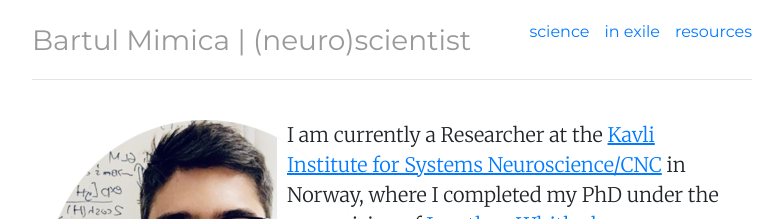
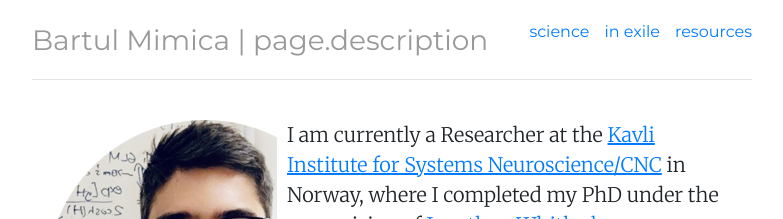
Before and after one commit to bartulem/bartulem.github.io, a Jekyll site: the page built from index.html, in a window 1280 px wide. Shown: the top 219 px of the page, without its empty margins (248-1031 px from the left). Built offline with Jekyll 4.4.1, drawn with Linux system fonts in a browser that asks for light colours; comment, search, counter and statistics services are not loaded.

Commit message:
Update header.html

```diff
--- a/_includes/header.html
+++ b/_includes/header.html
@@ -4,5 +4,5 @@
 		<li class="{{ page.inexile }}"><a href="/inexile" title="inexile">in exile</a></li>
 		<li class="{{ page.resources }}"><a href="/resources" title="resources">resources</a></li>
 	</ul>
-	<h3 class="text-muted"><a href="/">Bartul Mimica | (neuro)scientist</a></h3>
+	<h3 class="text-muted"><a href="/">Bartul Mimica | page.description</a></h3>
 </div> <!-- /header -->
```
